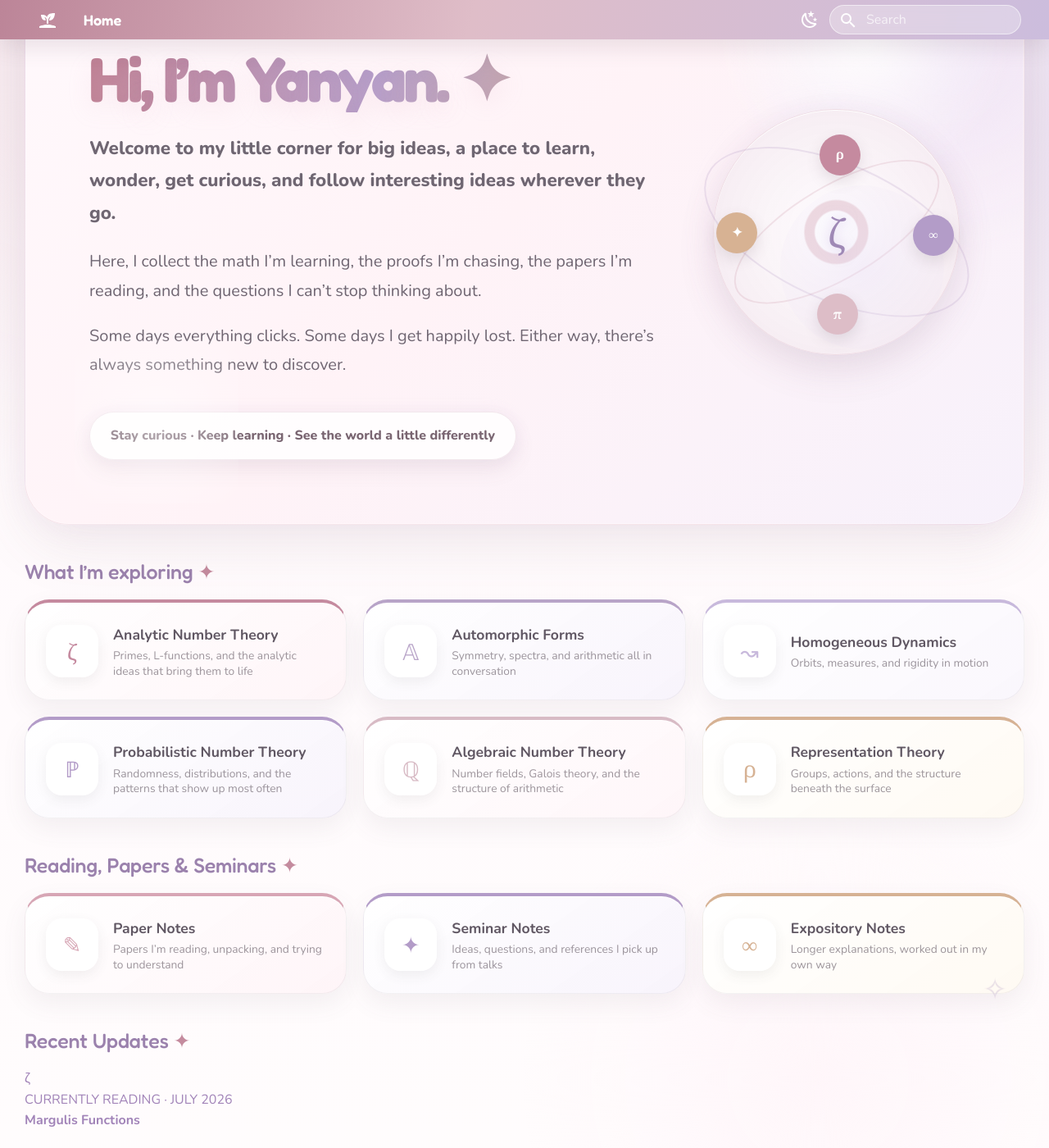
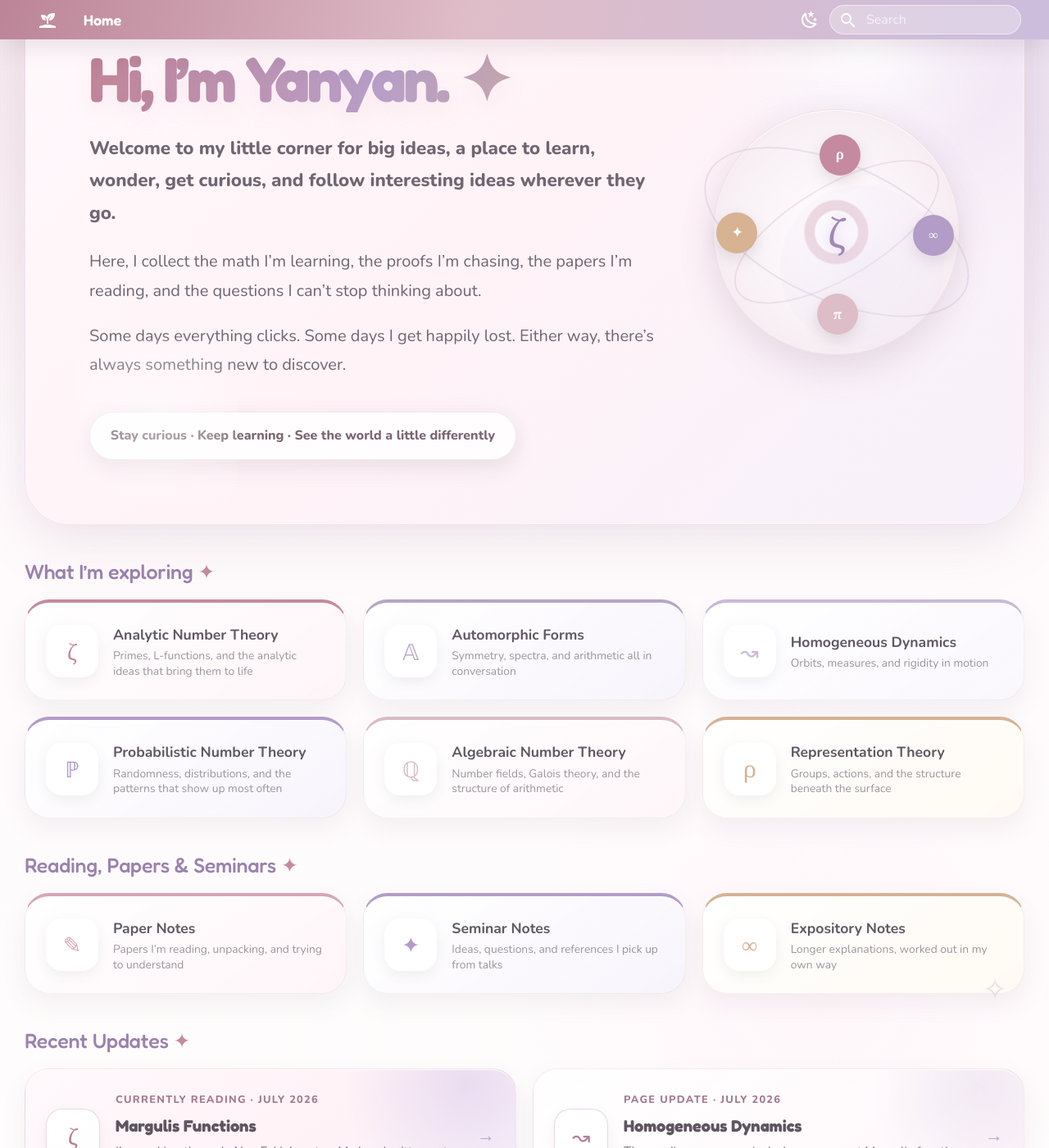
Before and after one commit to yanyanwang-math/yanyanwang-math.github.io, an MkDocs documentation site: the page built from docs/index.md, in a window 1280 px wide and 1400 px high, scrolled down 244 px. Shown: the whole window at 82% size. Built offline with MkDocs 1.6.1 and Material for MkDocs 9.7.7, drawn with Linux system fonts in a browser that asks for light colours.

Commit message:
Add files via upload

```diff
--- a/docs/stylesheets/fresh.css
+++ b/docs/stylesheets/fresh.css
@@ -787,3 +787,128 @@ input {
 [data-md-color-scheme="slate"] .formula-kicker {
   color: #e6bfd0;
 }
+
+/* Recent updates */
+
+.recent-title {
+  margin-bottom: 1.15rem;
+}
+
+.recent-updates {
+  display: grid;
+  grid-template-columns: repeat(2, minmax(0, 1fr));
+  gap: 1rem;
+  margin-bottom: 2rem;
+}
+
+.recent-update {
+  display: grid;
+  grid-template-columns: 3.3rem minmax(0, 1fr) auto;
+  gap: 0.95rem;
+  align-items: center;
+  min-height: 8.2rem;
+  padding: 1.2rem 1.25rem;
+  color: #605763 !important;
+  text-decoration: none;
+  background:
+    radial-gradient(circle at 92% 15%, rgba(217, 202, 230, 0.34), transparent 7rem),
+    linear-gradient(145deg, rgba(255, 255, 255, 0.98), rgba(255, 246, 250, 0.96));
+  border: 1px solid rgba(198, 144, 162, 0.16);
+  border-radius: 1.45rem;
+  box-shadow:
+    0 12px 30px rgba(106, 83, 99, 0.08),
+    inset 0 1px 0 rgba(255,255,255,0.88);
+  transition: transform 180ms ease, box-shadow 180ms ease;
+}
+
+.recent-update:hover {
+  transform: translateY(-5px);
+  box-shadow:
+    0 20px 42px rgba(106, 83, 99, 0.12),
+    0 0 22px rgba(223, 205, 235, 0.24);
+}
+
+.featured-update {
+  background:
+    radial-gradient(circle at 90% 12%, rgba(207, 190, 229, 0.42), transparent 7.5rem),
+    linear-gradient(145deg, #fff9fc, #fff2f7 58%, #f8f3fc);
+}
+
+.update-icon {
+  display: grid;
+  width: 3.3rem;
+  height: 3.3rem;
+  place-items: center;
+  color: #b47f93;
+  font-family: Georgia, serif;
+  font-size: 1.35rem;
+  background: rgba(255,255,255,0.9);
+  border: 1px solid rgba(222, 203, 214, 0.72);
+  border-radius: 1rem;
+  box-shadow: 0 6px 16px rgba(106, 83, 99, 0.08);
+}
+
+.update-copy {
+  min-width: 0;
+}
+
+.update-meta {
+  margin-bottom: 0.25rem;
+  color: #a47b8f;
+  font-size: 0.64rem;
+  font-weight: 800;
+  letter-spacing: 0.1em;
+}
+
+.update-copy strong {
+  display: block;
+  margin-bottom: 0.22rem;
+  color: #5f5561;
+  font-family: "Fredoka", sans-serif;
+  font-size: 1rem;
+}
+
+.update-copy p {
+  margin: 0;
+  color: #766d77;
+  font-size: 0.76rem;
+  line-height: 1.5;
+}
+
+.update-arrow {
+  color: #b8a4c8;
+  font-size: 1.1rem;
+  transition: transform 180ms ease;
+}
+
+.recent-update:hover .update-arrow {
+  transform: translateX(4px);
+}
+
+[data-md-color-scheme="slate"] .recent-update {
+  color: #efe7ed !important;
+  background:
+    radial-gradient(circle at 92% 15%, rgba(184, 164, 200, 0.14), transparent 7rem),
+    rgba(58, 48, 57, 0.9);
+  border-color: rgba(216, 201, 229, 0.15);
+}
+
+[data-md-color-scheme="slate"] .update-icon {
+  color: #e6bfd0;
+  background: rgba(75, 62, 72, 0.95);
+  border-color: rgba(216, 201, 229, 0.15);
+}
+
+[data-md-color-scheme="slate"] .update-copy strong {
+  color: #f3ebf0;
+}
+
+[data-md-color-scheme="slate"] .update-copy p {
+  color: #d2c7cf;
+}
+
+@media screen and (max-width: 760px) {
+  .recent-updates {
+    grid-template-columns: 1fr;
+  }
+}
```
